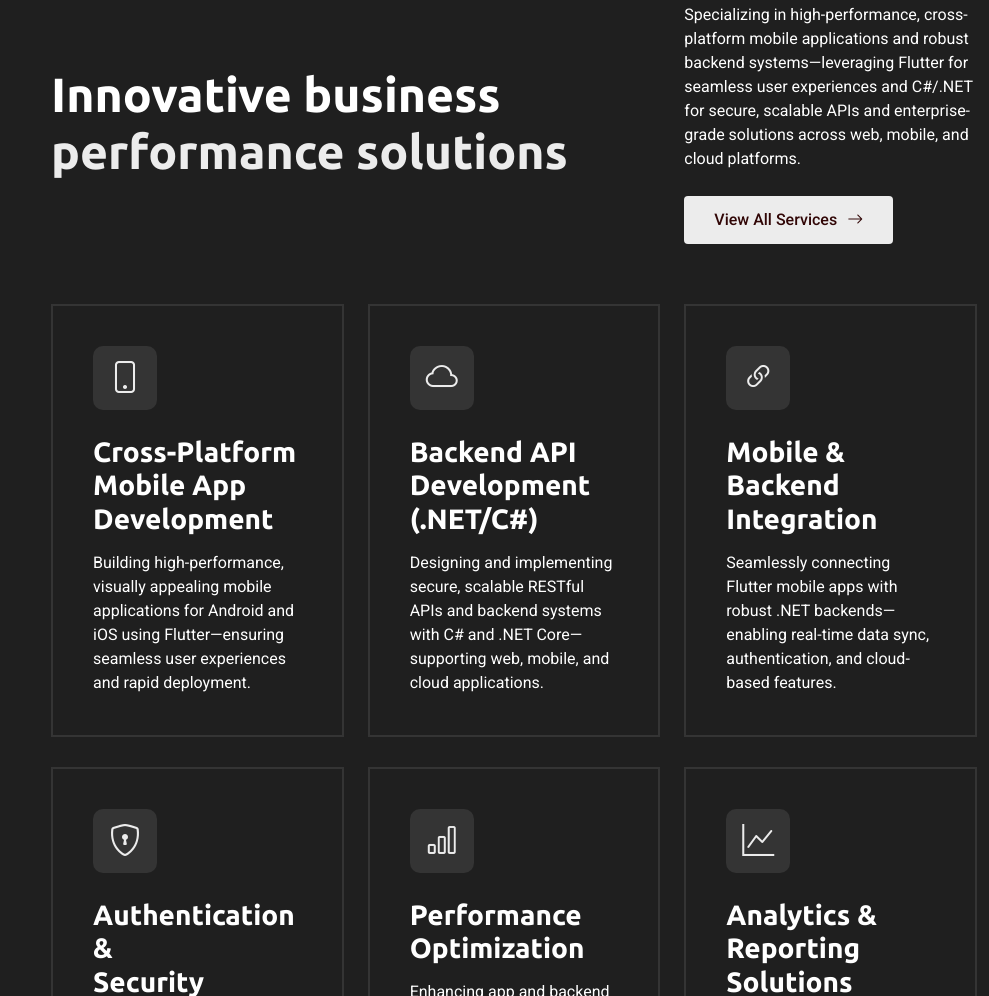
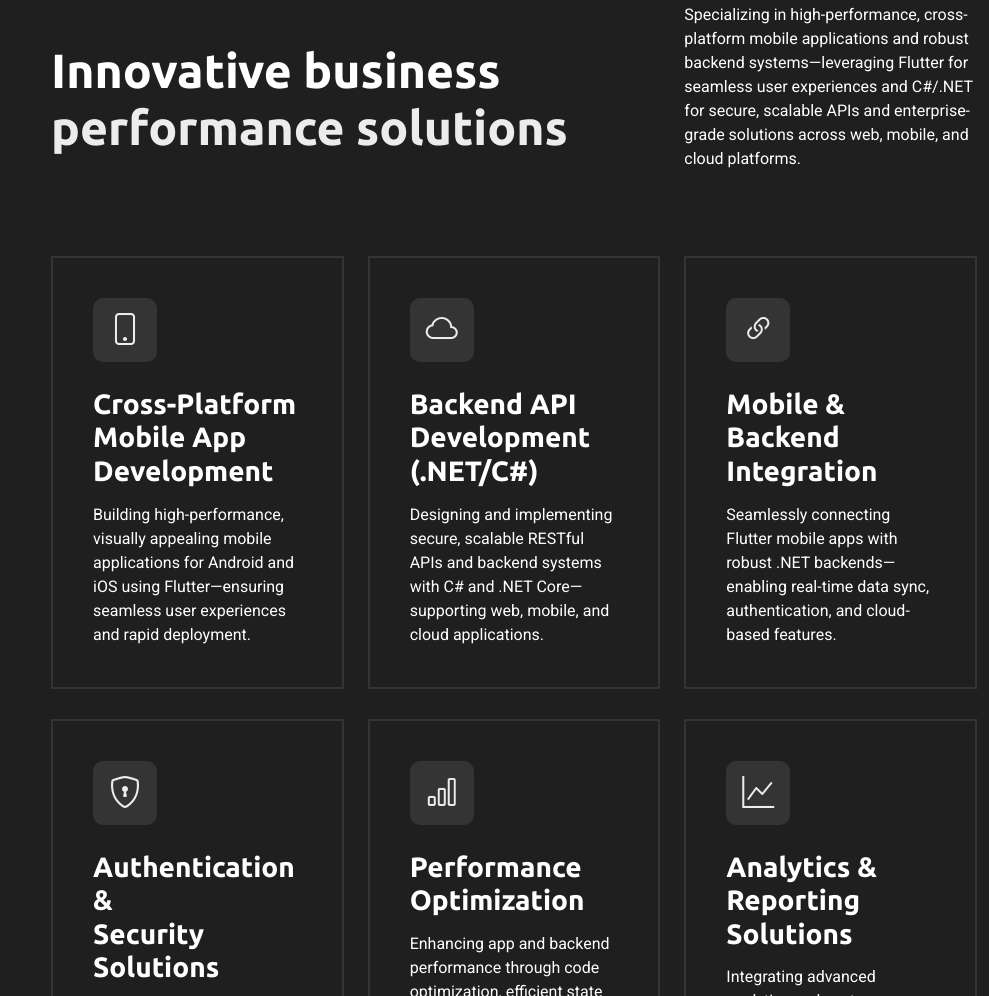
Before and after one commit to Myxic/My-Portfolio2, a plain HTML site: page index.html in a window 1280 px wide. Shown: the part 5904-6900 px from the top of the page, without its empty margins (291-1280 px from the left). Drawn offline with nearby package versions, Linux system fonts and the light colour scheme; animation ran at ten frames a second.

Commit message:
Update index.html

```diff
--- a/index.html
+++ b/index.html
@@ -764,10 +764,10 @@
                   <p>Specializing in high-performance, cross-platform mobile applications and robust backend
                     systems—leveraging Flutter for seamless user experiences and C#/.NET for secure, scalable APIs and
                     enterprise-grade solutions across web, mobile, and cloud platforms.</p>
-                  <a href="services.html" class="service-btn">
+                  <!-- <a href="services.html" class="service-btn">
                     View All Services
                     <i class="bi bi-arrow-right"></i>
-                  </a>
+                  </a> -->
                 </div>
               </div>
             </div>
```
